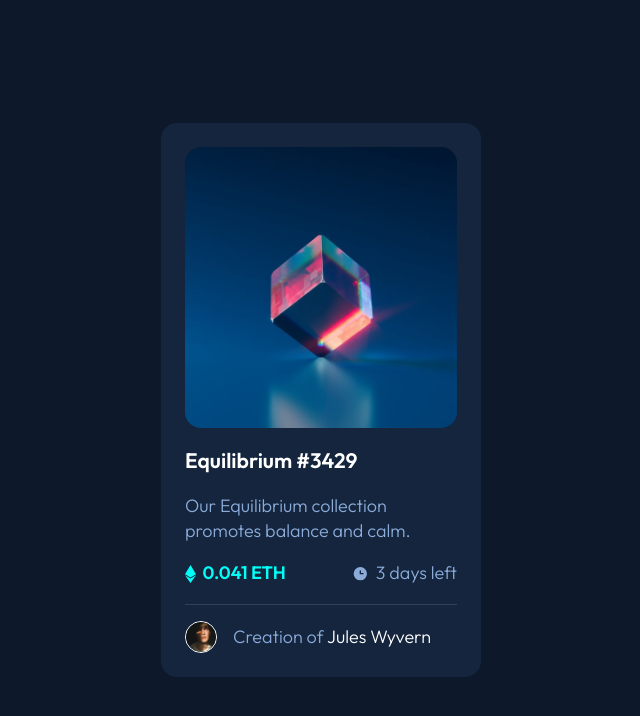
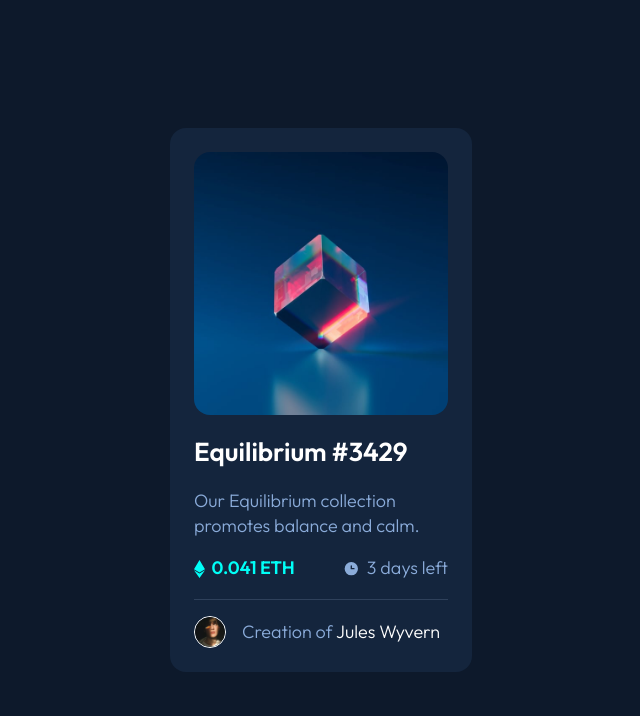
Before and after one commit to Davemafy/NFT-preview-card-component, a website: page index.html in a window 1280 px wide. Shown: the whole page, without its empty margins (319-959 px from the left). Drawn offline with Linux system fonts and the light colour scheme.

Commit message:
Update style.css

```diff
--- a/style.css
+++ b/style.css
@@ -42,7 +42,7 @@ img {
 
 .card {
   height: fit-content;
-  width: 320px;
+  width: 302px;
   padding: 1.5rem;
   font-weight: var(--fw-300);
   display: grid;
@@ -82,7 +82,7 @@ img {
 .title {
   color: var(--cl-white);
   font-weight: var(--fw-600);
-  font-size: calc(var(--fz-base) + 3px);
+  font-size: calc(var(--fz-base) + .5rem);
   transition: .25s ease;
 }
 
```
